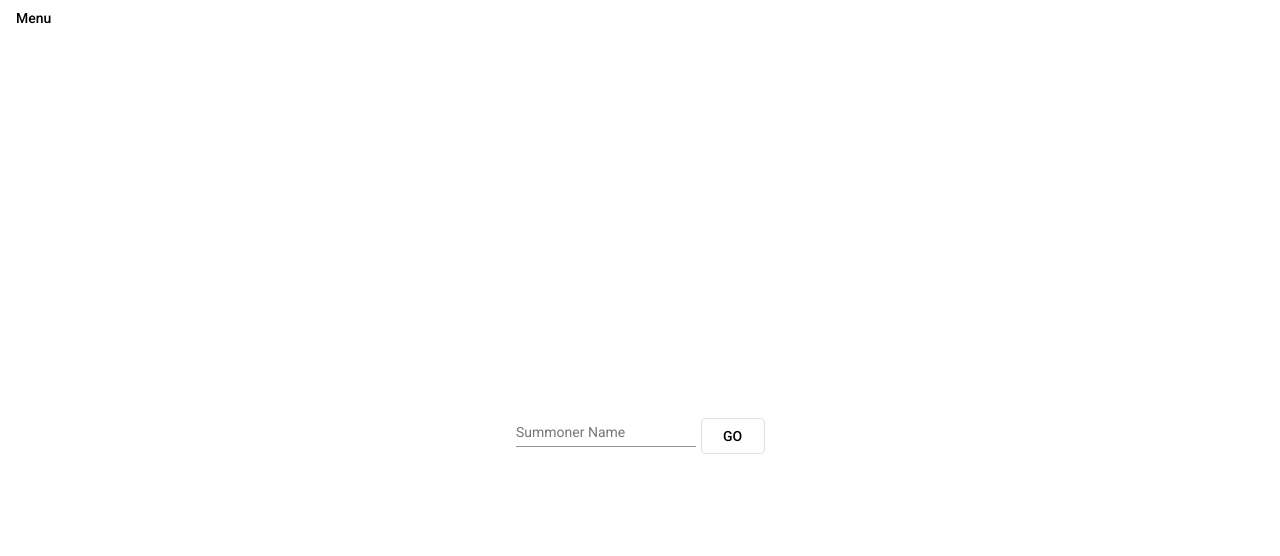
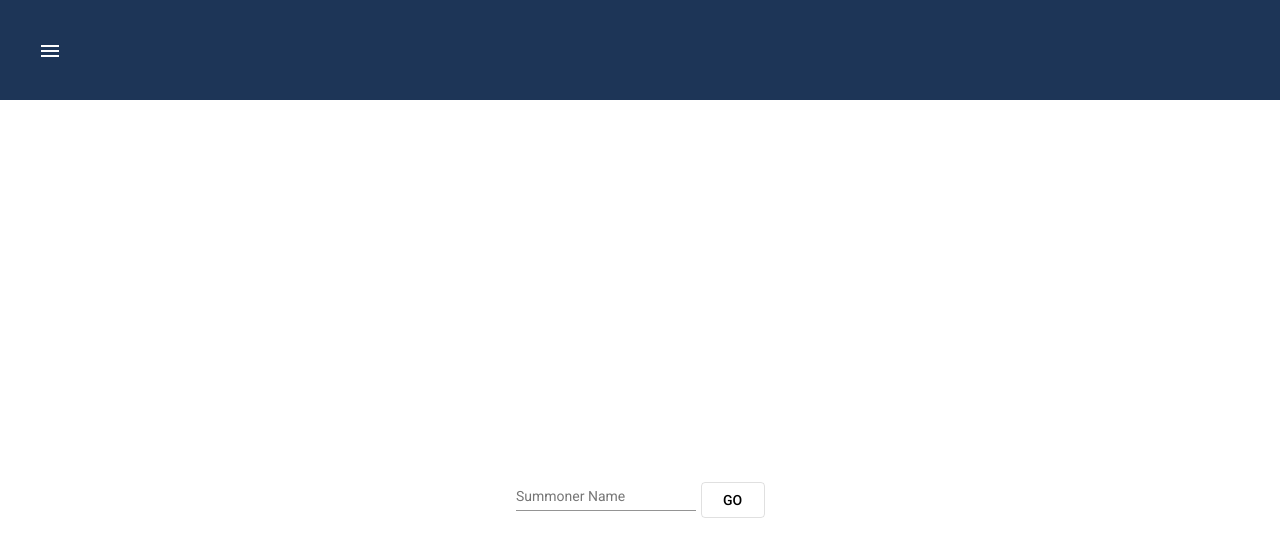
Before and after one commit to m0kova01/LeagueApp, an Angular app in the folder front-end/: page /home/search in a window 1280 px wide. Shown: the top 556 px of the page. Built offline with nearby package versions, Linux system fonts and the light colour scheme.

Commit message:
added more navbar styling

```diff
--- a/front-end/src/app/layout/components/navbar/navbar.component.html
+++ b/front-end/src/app/layout/components/navbar/navbar.component.html
@@ -1,4 +1,9 @@
-<button mat-button [matMenuTriggerFor]="menu">Menu</button>
-<mat-menu #menu="matMenu">
-  <button (click)="navigateToSearch()" mat-menu-item>Home</button>
-</mat-menu>
+<div class="navbar">
+  <!-- <button mat-button [matMenuTriggerFor]="menu">Menu</button> -->
+  <button style="align-self: center"  mat-icon-button [matMenuTriggerFor]="menu" aria-label="Example icon-button with a menu">
+    <mat-icon>menu</mat-icon>
+  </button>
+  <mat-menu #menu="matMenu">
+    <button (click)="navigateToSearch()" mat-menu-item>Home</button>
+  </mat-menu>
+</div>
--- a/front-end/src/app/layout/components/navbar/navbar.component.scss
+++ b/front-end/src/app/layout/components/navbar/navbar.component.scss
@@ -0,0 +1,7 @@
+.navbar {
+    background-color: #1D3557;
+    color: white;
+    height: 40px;
+    display: flex;
+    padding: 30px;
+}
--- a/front-end/src/app/layout/components/navbar/navbar.component.ts
+++ b/front-end/src/app/layout/components/navbar/navbar.component.ts
@@ -1,5 +1,7 @@
 import { Component, OnInit } from '@angular/core';
 import { Router } from '@angular/router';
+import { MatIconRegistry } from '@angular/material/icon';
+import { DomSanitizer } from '@angular/platform-browser';
 
 @Component({
   selector: 'app-navbar',
@@ -8,7 +10,7 @@ import { Router } from '@angular/router';
 })
 export class NavbarComponent implements OnInit {
 
-  constructor( private router: Router) { }
+  constructor(private router: Router, iconRegistry: MatIconRegistry, sanitizer: DomSanitizer) { }
 
   ngOnInit(): void {
   }
--- a/front-end/src/app/layout/layout.module.ts
+++ b/front-end/src/app/layout/layout.module.ts
@@ -3,14 +3,15 @@ import { CommonModule } from '@angular/common';
 import { NavbarComponent } from './components/navbar/navbar.component';
 import { MatMenuModule } from '@angular/material/menu';
 import { MatButtonModule } from '@angular/material/button';
-
+import { MatIconModule } from '@angular/material/icon';
 
 @NgModule({
   declarations: [NavbarComponent],
   imports: [
     CommonModule,
     MatMenuModule,
-    MatButtonModule
+    MatButtonModule,
+    MatIconModule
   ],
   exports: [NavbarComponent]
 })
```
